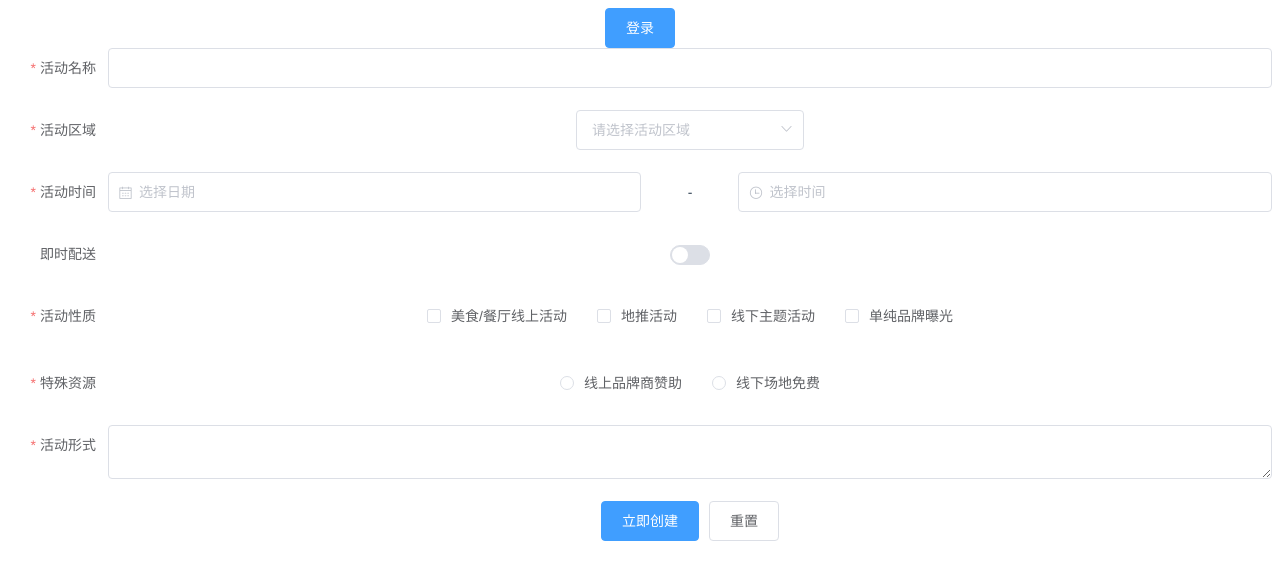
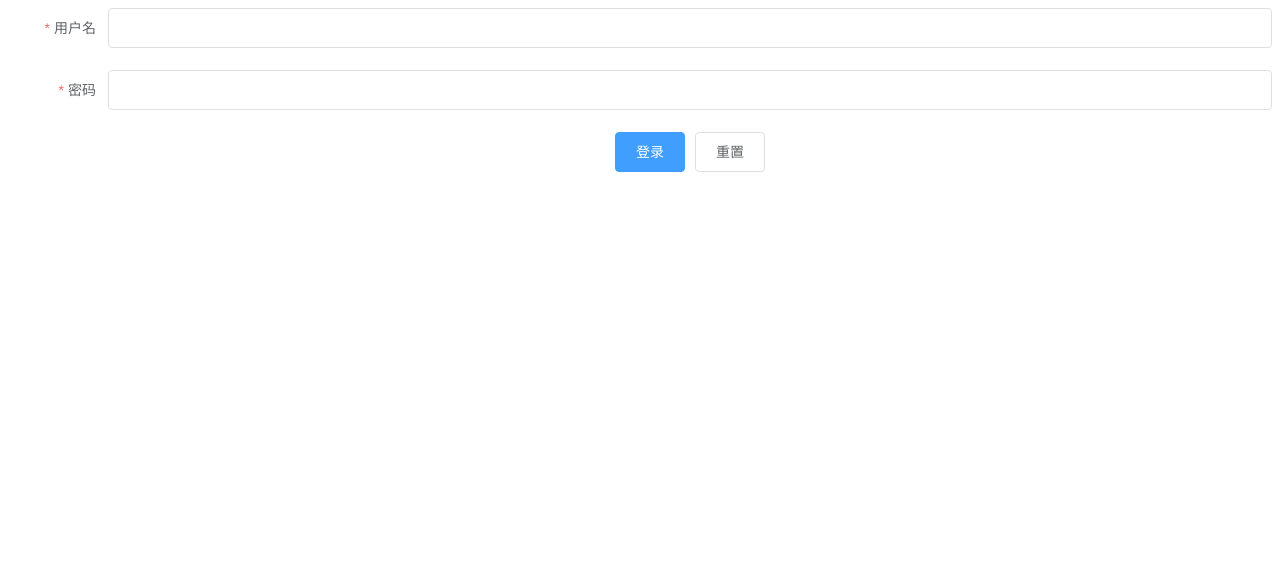
Before and after one commit to warm-heart/note-front, a Vue app: page /#/login in a window 1280 px wide. Shown: the top 580 px of the page. Built offline with nearby package versions, Linux system fonts and the light colour scheme.

Commit message:
富文本编辑器

```diff
--- a/package.json
+++ b/package.json
@@ -14,6 +14,7 @@
     "qs": "^6.9.1",
     "vue": "^2.6.10",
     "vue-axios": "^2.1.5",
+    "vue-quill-editor": "^3.0.6",
     "vue-router": "^3.1.3",
     "vuex": "^3.0.1",
     "vuex-along": "^1.2.10"
--- a/src/components/Home.vue
+++ b/src/components/Home.vue
@@ -5,7 +5,8 @@
             <el-row>
                 <el-col :span="12">
                     <!--<el-image style="width: 210px; height: 54px" :src="./assets/logo.png"></el-image>-->
-                    <img alt="Vue logo" style="width: 74px; height: 58px;" src="../assets/logo2.png">
+                 <!--   <img alt="Vue logo" style="width: 74px; height: 58px;" src="../assets/logo2.png">-->
+                    书海拾贝
                 </el-col>
 
                 <el-col class="logout" :span="12">
@@ -89,21 +90,21 @@
                             if (res.data.code == 200) {
                                 that.$store.commit(globalVal.LOGOUT);
                                 localStorage.removeItem("user-icon");
-                                location.reload();
                                 that.$message({
                                     type: 'success',
                                     message: res.data.data,
-                                    duration: 1000
+                                    duration: 1500
                                 });
                                 that.$router.push({
                                     path: '/'
                                 });
+                                location.reload();
 
                             } else {
                                 that.$message({
                                     message: res.data.msg,
                                     type: 'warning',
-                                    duration: 1000
+                                    duration: 1500
                                 })
                             }
                         })
--- /dev/null
+++ b/src/components/editor.vue
@@ -0,0 +1,49 @@
+<template>
+    <div class="edit_container">
+        <quill-editor v-model="content" ref="myQuillEditor" :options="editorOption" @blur="onEditorBlur($event)"
+                      @focus="onEditorFocus($event)" @change="onEditorChange($event)">
+
+        </quill-editor>
+
+        <div v-html="context" class="ql-editor"> {{context}}</div>
+
+    </div>
+
+</template>
+<script>import {quillEditor} from "vue-quill-editor";
+
+'quill/dist/quill.core.css';
+import 'quill/dist/quill.snow.css';
+import 'quill/dist/quill.bubble.css';
+
+export default {
+    components: {quillEditor},
+    data() {
+        return {
+            content: `<p></p><p><br></p><ol><li><strong><em>Or drag/paste an image here.</em></strong></li><li><strong><em>rerew</em></strong></li><li><strong><em>rtrete</em></strong></li><li><strong><em>tytrytr</em></strong></li><li><strong><em>uytu</em></strong></li></ol>`,
+            str: '',
+            editorOption: {}
+        }
+    },
+    methods: {
+        onEditorReady(editor) {
+        }, onEditorBlur() {
+
+
+        }, onEditorFocus() {
+        }, onEditorChange() {
+            console.log(this.context)
+        }, escapeStringHTML(str) {
+            str = str.replace(/&lt;/g, '<');
+            str = str.replace(/&gt;/g, '>');
+            return str;
+        }
+    }, computed: {
+        editor() {
+            return this.$refs.myQuillEditor.quill;
+        },
+    }, mounted() {
+        let content = '';
+        this.str = this.escapeStringHTML(content);
+    }
+}</script>
--- a/src/components/note/createNote.vue
+++ b/src/components/note/createNote.vue
@@ -1,10 +1,26 @@
 <template>
-    <div>新建笔记</div>
+    <div>新建笔记
+
+        <editor  ref="edit"></editor>
+
+        {{bg}}
+    </div>
 </template>
 
 <script>
+    import editor from '@/components/editor.vue'
+
     export default {
-        name: "createNote"
+        name: "createNote",
+        components: {
+            editor
+        },
+        data() {
+            return {
+                bg: this.$refs["edit"].str,
+            }
+        }
+
     }
 </script>
 
--- a/src/components/user/login.vue
+++ b/src/components/user/login.vue
@@ -1,55 +1,18 @@
 <template>
     <div>
-        <el-button type="primary" @click="login">登录</el-button>
-
 
         <el-form :model="ruleForm" :rules="rules" ref="ruleForm" label-width="100px" class="demo-ruleForm">
-            <el-form-item label="活动名称" prop="name">
+            <el-form-item label="用户名" prop="name">
                 <el-input v-model="ruleForm.name"></el-input>
             </el-form-item>
-            <el-form-item label="活动区域" prop="region">
-                <el-select v-model="ruleForm.region" placeholder="请选择活动区域">
-                    <el-option label="区域一" value="shanghai"></el-option>
-                    <el-option label="区域二" value="beijing"></el-option>
-                </el-select>
+
+            <el-form-item label="密码" prop="password">
+                <el-input v-model="ruleForm.password"></el-input>
             </el-form-item>
-            <el-form-item label="活动时间" required>
-                <el-col :span="11">
-                    <el-form-item prop="date1">
-                        <el-date-picker type="date" placeholder="选择日期" v-model="ruleForm.date1"
-                                        style="width: 100%;"></el-date-picker>
-                    </el-form-item>
-                </el-col>
-                <el-col class="line" :span="2">-</el-col>
-                <el-col :span="11">
-                    <el-form-item prop="date2">
-                        <el-time-picker placeholder="选择时间" v-model="ruleForm.date2"
-                                        style="width: 100%;"></el-time-picker>
-                    </el-form-item>
-                </el-col>
-            </el-form-item>
-            <el-form-item label="即时配送" prop="delivery">
-                <el-switch v-model="ruleForm.delivery"></el-switch>
-            </el-form-item>
-            <el-form-item label="活动性质" prop="type">
-                <el-checkbox-group v-model="ruleForm.type">
-                    <el-checkbox label="美食/餐厅线上活动" name="type"></el-checkbox>
-                    <el-checkbox label="地推活动" name="type"></el-checkbox>
-                    <el-checkbox label="线下主题活动" name="type"></el-checkbox>
-                    <el-checkbox label="单纯品牌曝光" name="type"></el-checkbox>
-                </el-checkbox-group>
-            </el-form-item>
-            <el-form-item label="特殊资源" prop="resource">
-                <el-radio-group v-model="ruleForm.resource">
-                    <el-radio label="线上品牌商赞助"></el-radio>
-                    <el-radio label="线下场地免费"></el-radio>
-                </el-radio-group>
-            </el-form-item>
-            <el-form-item label="活动形式" prop="desc">
-                <el-input type="textarea" v-model="ruleForm.desc"></el-input>
-            </el-form-item>
+
             <el-form-item>
-                <el-button type="primary" @click="submitForm('ruleForm')">立即创建</el-button>
+                <el-button type="primary" @click="login">登录</el-button>
+                <!-- <el-button type="primary" @click="submitForm('ruleForm')">立即创建</el-button>-->
                 <el-button @click="resetForm('ruleForm')">重置</el-button>
             </el-form-item>
         </el-form>
@@ -85,27 +48,12 @@
                 },
                 rules: {
                     name: [
-                        {required: true, message: '请输入活动名称', trigger: 'blur'},
+                        {required: true, message: '请输入用户名', trigger: 'blur'},
                         {min: 3, max: 5, message: '长度在 3 到 5 个字符', trigger: 'blur'}
                     ],
-                    region: [
-                        {required: true, message: '请选择活动区域', trigger: 'change'}
+                    password: [
+                        {required: true, message: '请输入密码', trigger: 'change'}
                     ],
-                    date1: [
-                        {type: 'date', required: true, message: '请选择日期', trigger: 'change'}
-                    ],
-                    date2: [
-                        {type: 'date', required: true, message: '请选择时间', trigger: 'change'}
-                    ],
-                    type: [
-                        {type: 'array', required: true, message: '请至少选择一个活动性质', trigger: 'change'}
-                    ],
-                    resource: [
-                        {required: true, message: '请选择活动资源', trigger: 'change'}
-                    ],
-                    desc: [
-                        {required: true, message: '请填写活动形式', trigger: 'blur'}
-                    ]
                 },
             }
         },
@@ -114,10 +62,14 @@
                 let that = this;
                 //登陆成功跳转之前页面
 
-                this.axios.post('http://localhost:8080/login', qs.stringify({
+                this.axios.post('http://localhost:8080/login', /*qs.stringify({
                     'userName': that.userName,
-                    'password': that.password
-                }))
+                    'password': that.password*/
+                    {
+                        userName: that.userName,
+                        userPassword: that.password
+                    }
+                )
                     .then(function (response) {
                         var res = JSON.parse(JSON.stringify(response));
                         if (res.data.code == 200) {
--- a/src/components/user/userInfo.vue
+++ b/src/components/user/userInfo.vue
@@ -61,15 +61,13 @@
 
 
             submitUpload() {
-                this.$refs.upload.submit();
+               // this.$refs.upload.submit();
                 console.log("进入上传");
                 let that = this;
-                that.formData.append("userName", "cooper");
-                that.formData.append("userId", '12');
                 let config = {
                     'Content-Type': 'multipart/form-data'
                 };
-                this.axios.post('http://localhost:8080/updateUserIcon', that.formData, config
+                this.axios.post('http://localhost:8080/user/updateUserIcon', that.formData, config
                 )
                     .then(function (response) {
                         var res = JSON.parse(JSON.stringify(response));
--- a/src/router/index.js
+++ b/src/router/index.js
@@ -14,7 +14,7 @@ import resetPassword from "@/components/user/resetPassword";
 import login from "@/components/user/login";
 import register from "@/components/user/register";
 import notice from "@/components/notice";
-import store from "../store";
+import editor from "@/components/editor";
 
 
 Vue.use(Router);
@@ -27,6 +27,14 @@ export default new Router({
             component: Home,
             meta: {
                 title: "首页"
+            },
+        },
+        {
+            path: "/editor",
+            name: "editor",
+            component: editor,
+            meta: {
+                title: "富文本编辑器"
             },
         },
 
```
Also changed, not shown: 1 other file (tests, documents, lock files or other folders).
